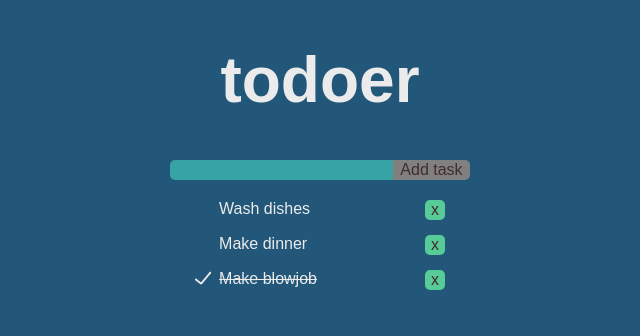
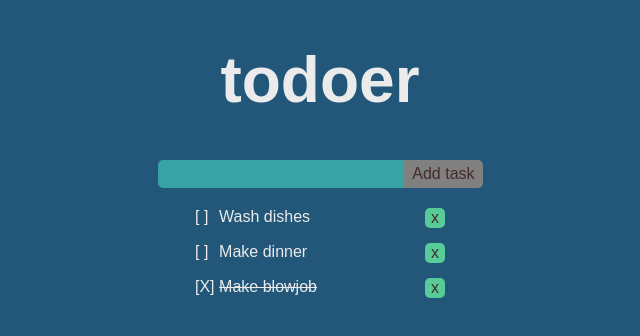
Before and after one commit to gr3yknigh1/todoer, a React (Create React App) app: page / in a window 1280 px wide. Shown: the top 336 px of the page, without its empty margins (320-960 px from the left). Built offline with nearby package versions, Linux system fonts and the light colour scheme.

Commit message:
Remove icon

```diff
--- a/src/features/todos/components/TodoItem/TodoItem.js
+++ b/src/features/todos/components/TodoItem/TodoItem.js
@@ -12,16 +12,16 @@ import TodoListNameInput from "./TodoNameInput";
 import TodoListNameLabel from "./TodoNameLabel";
 
 
-function CheckboxIcon() {
-  return (
-    <svg className="checkbox__icon" width="180" height="135" viewBox="0 0 180 135" fill="none">
-      <g id="checkbox">
-      <line id="Line 1" x1="2.00316" y1="79.3963" x2="70.167" y2="132.412" stroke="currentColor" stroke-width="20"/>
-      <line id="Line 2" x1="177.234" y1="1.8037" x2="66.9762" y2="133.101" stroke="currentColor" stroke-width="20"/>
-      </g>
-    </svg>
-  );
-}
+// function CheckboxIcon() {
+//   return (
+//     <svg className="checkbox__icon" width="180" height="135" viewBox="0 0 180 135" fill="none">
+//       <g id="checkbox">
+//       <line id="Line 1" x1="2.00316" y1="79.3963" x2="70.167" y2="132.412" stroke="currentColor" stroke-width="20"/>
+//       <line id="Line 2" x1="177.234" y1="1.8037" x2="66.9762" y2="133.101" stroke="currentColor" stroke-width="20"/>
+//       </g>
+//     </svg>
+//   );
+// }
 
 
 export default function TodoListItem({ id, index, name, isDone }) {
@@ -55,7 +55,7 @@ export default function TodoListItem({ id, index, name, isDone }) {
           onClick={ toggleThisTodo }
           >
         </input>
-        { isDone ? <CheckboxIcon/> : <div></div> }
+        { isDone ? "[X]" : "[ ]" }
       </label>
       { todoNameContainer }
       <button className="todo__remove-button" onClick={ removeThisTodo }>x</button>
--- a/src/index.css
+++ b/src/index.css
@@ -2,7 +2,6 @@
   font-family: Arial, Helvetica, sans-serif;
 
   font-size: 16px;
-
   box-sizing: border-box;
 }
 
@@ -57,7 +56,7 @@ button:hover {
 .app {
   margin: auto;
   justify-content: center;
-  width: 300px;
+  width: 325px;
 }
 
 .app__header {
@@ -89,7 +88,7 @@ button:hover {
 
 .form__input {
   width: 100%;
-  padding: 0px;
+  padding: 5px;
   padding-left: 5px;
   border-radius: var(--border-radius) 0px 0px var(--border-radius);
 
@@ -99,7 +98,6 @@ button:hover {
 }
 
 .form__input:hover {
-
   background-color: rgb(59, 174, 176);
 }
 
@@ -143,11 +141,6 @@ button:hover {
   height: 1em;
 }
 
-.checkbox__icon:hover{
-  transform: rotate(180deg) scale(5);
-  transition: transform 1s linear;
-}
-
 
 .todo--done .todo__name-container,
 .todo--done .todo__name-container input[type="text"] {
```
